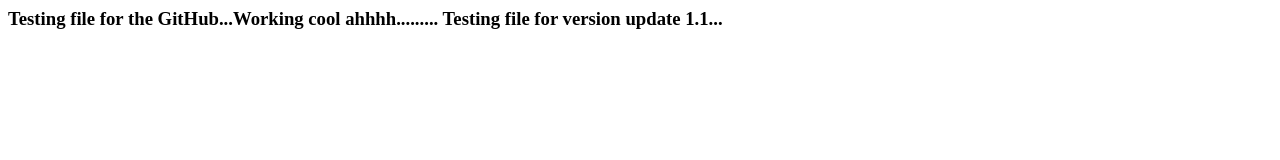
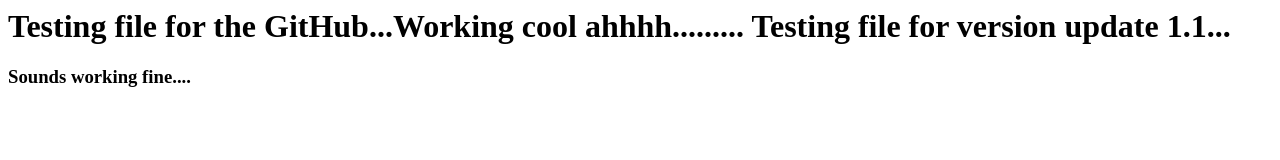
Before and after one commit to smayuras/codecamp, a plain HTML site: page tester1.html in a window 1280 px wide. Drawn offline with Linux system fonts and the light colour scheme.

Commit message:
improving tester
working pattern

```diff
--- a/tester1.html
+++ b/tester1.html
@@ -1,8 +1,10 @@
 <html>
 <body>
-<h3>
+<h1>
 Testing file for the GitHub...Working cool ahhhh.........
 Testing file for version update 1.1...
-</h3>
+</h1>
+
+<h3>Sounds working fine....</h3>
 </body>
 </html>
```
